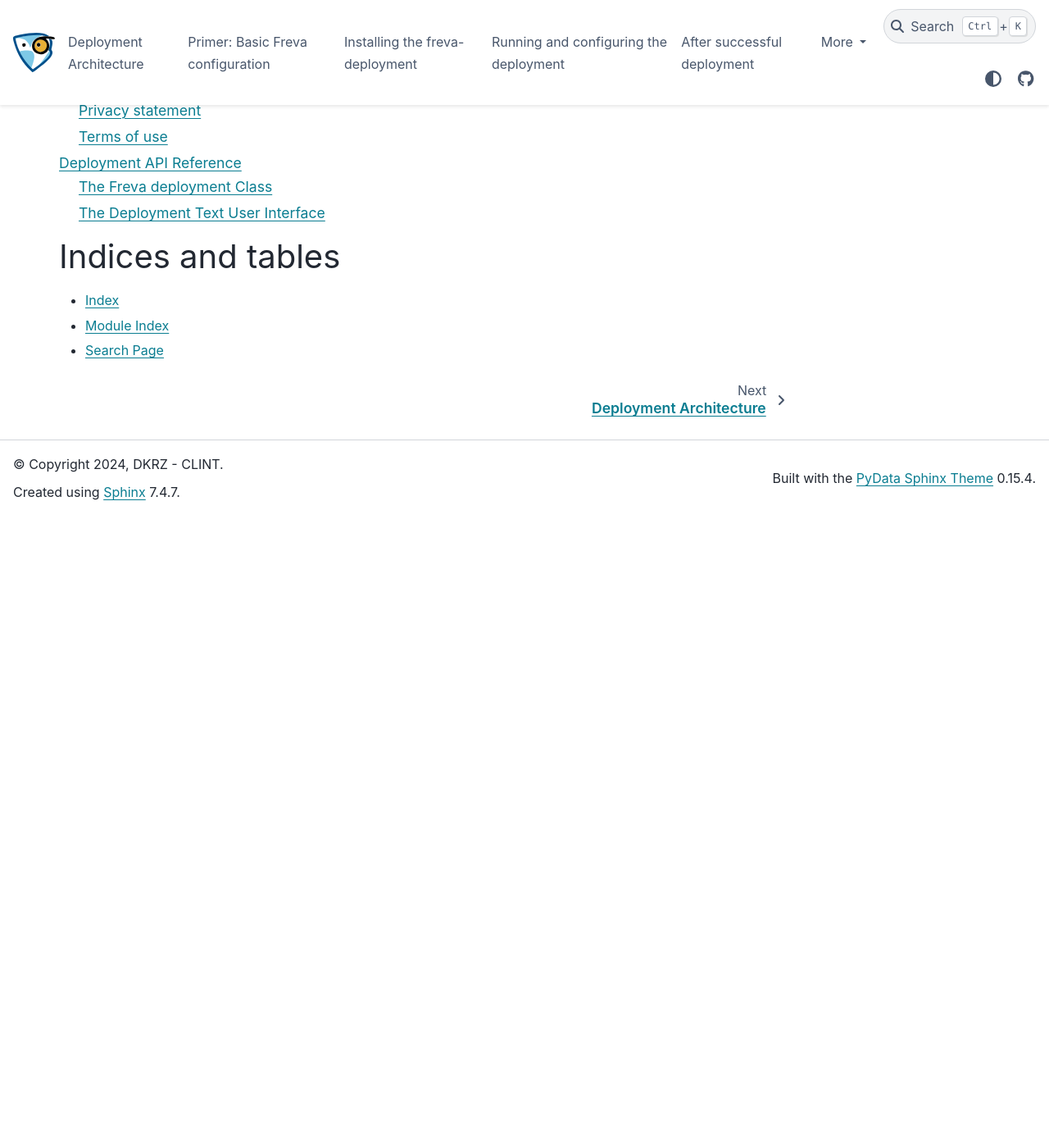
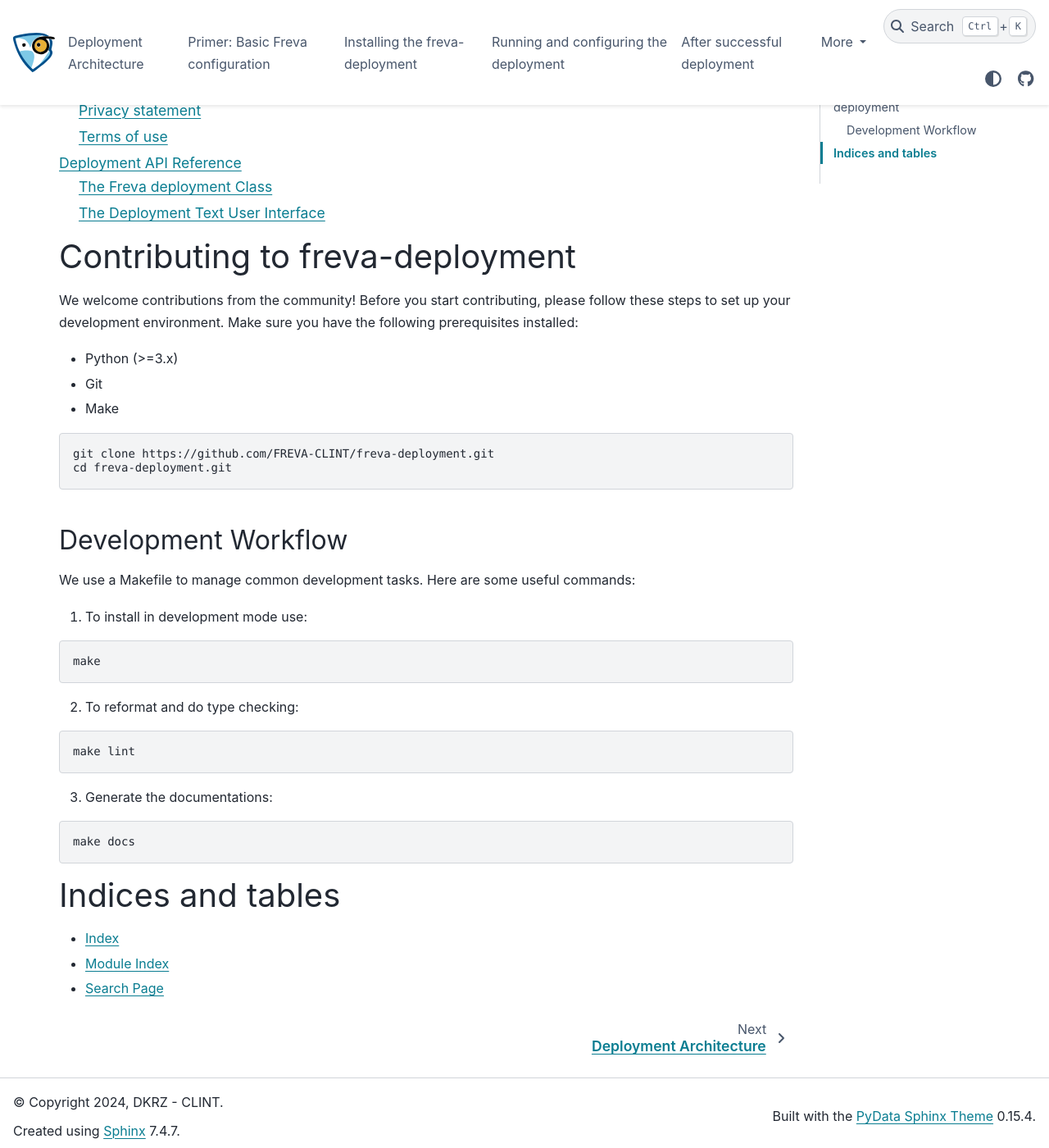
Before and after one commit to FREVA-CLINT/freva-deployment, a Sphinx documentation site: the page built from docs/index.rst, in a window 1280 px wide and 1400 px high, scrolled down 2996 px. Shown: the whole window at 82% size. Built offline with Sphinx 7.4.7 and the PyData theme 0.15.4, drawn with Linux system fonts in a browser that asks for light colours; before the commit the page ends 3626 px from its top, so only the background shows below that.

Commit message:
Use and explain Makefile for dev purpose.

```diff
--- a/docs/index.rst
+++ b/docs/index.rst
@@ -63,7 +63,46 @@ basic deployment setup and servicing Freva will be introduced.
    LegalNotes
    modules
 
+Contributing to freva-deployment
+================================
 
+We welcome contributions from the community! Before you start contributing,
+please follow these steps to set up your development environment.
+Make sure you have the following prerequisites installed:
+
+- Python (>=3.x)
+- Git
+- Make
+
+.. code:: console
+
+    git clone https://github.com/FREVA-CLINT/freva-deployment.git
+    cd freva-deployment.git
+
+Development Workflow
+--------------------
+
+We use a Makefile to manage common development tasks. Here are some useful
+commands:
+
+
+1. To install in development mode use:
+
+.. code:: console
+
+    make
+
+2. To reformat and do type checking:
+
+.. code:: console
+
+    make lint
+
+3. Generate the documentations:
+
+.. code:: console
+
+    make docs
 
 Indices and tables
 ==================
--- a/pyproject.toml
+++ b/pyproject.toml
@@ -55,6 +55,7 @@ deploy-freva-map = "freva_deployment.cli:server_map"
 freva-service = "freva_deployment.cli:service"
 freva-migrate = "freva_deployment.cli:migrate"
 deploy-freva = "freva_deployment.ui.deployment_tui:tui"
+install_script = "freva_deployment:download_auxiliry_data"
 
 
 [tool.flit.sdist]
```
Also changed, not shown: README.md (+35 -0 lines), src/freva_deployment/__init__.py (+33 -0 lines), 2 other files.
